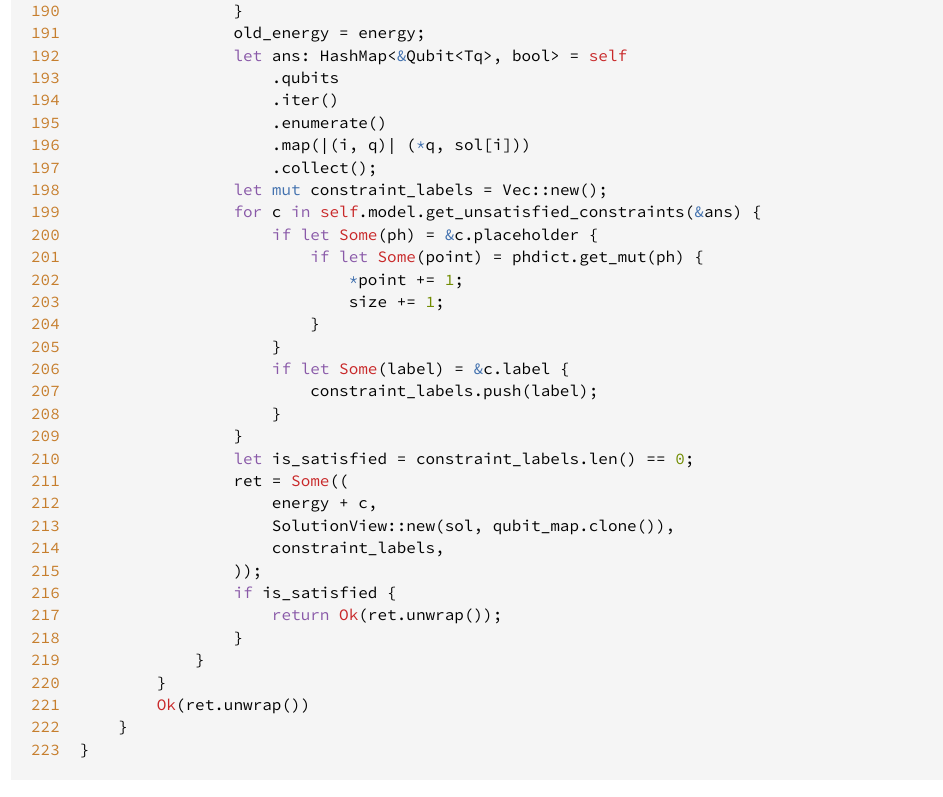
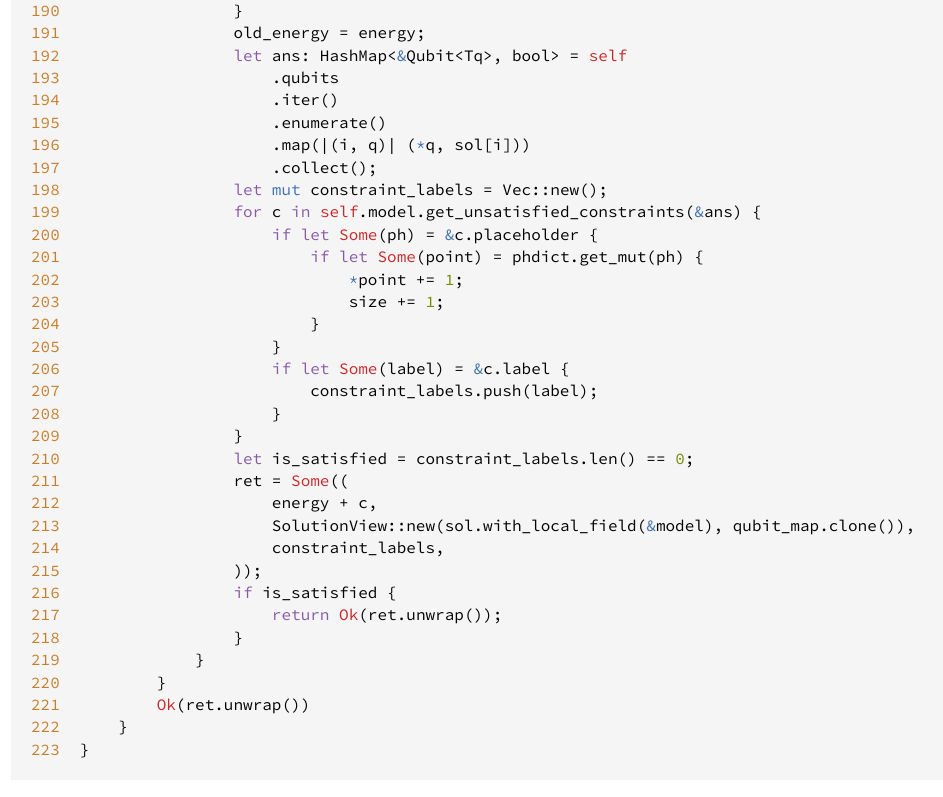
Before and after one commit to SpoonQ/rustqubo, a plain HTML site: page src/rustqubo/solve.rs.html in a window 1280 px wide. Shown: the part 4401-5198 px from the top of the page, without its empty margins (4-947 px from the left). Drawn offline with Linux system fonts and the light colour scheme.

Commit message:
Automated deployment: Thu Feb  4 03:25:53 UTC 2021 9ce3f91cc6b4efbaea2506da37b83c9a0226ed38

```diff
--- a/src/rustqubo/solve.rs.html
+++ b/src/rustqubo/solve.rs.html
@@ -437,7 +437,7 @@
 				<span class="kw">let</span> <span class="ident">is_satisfied</span> <span class="op">=</span> <span class="ident">constraint_labels</span>.<span class="ident">len</span>() <span class="op">=</span><span class="op">=</span> <span class="number">0</span>;
 				<span class="ident">ret</span> <span class="op">=</span> <span class="prelude-val">Some</span>((
 					<span class="ident">energy</span> <span class="op">+</span> <span class="ident">c</span>,
-					<span class="ident">SolutionView</span>::<span class="ident">new</span>(<span class="ident">sol</span>, <span class="ident">qubit_map</span>.<span class="ident">clone</span>()),
+					<span class="ident">SolutionView</span>::<span class="ident">new</span>(<span class="ident">sol</span>.<span class="ident">with_local_field</span>(<span class="kw-2">&amp;</span><span class="ident">model</span>), <span class="ident">qubit_map</span>.<span class="ident">clone</span>()),
 					<span class="ident">constraint_labels</span>,
 				));
 				<span class="kw">if</span> <span class="ident">is_satisfied</span> {
```
